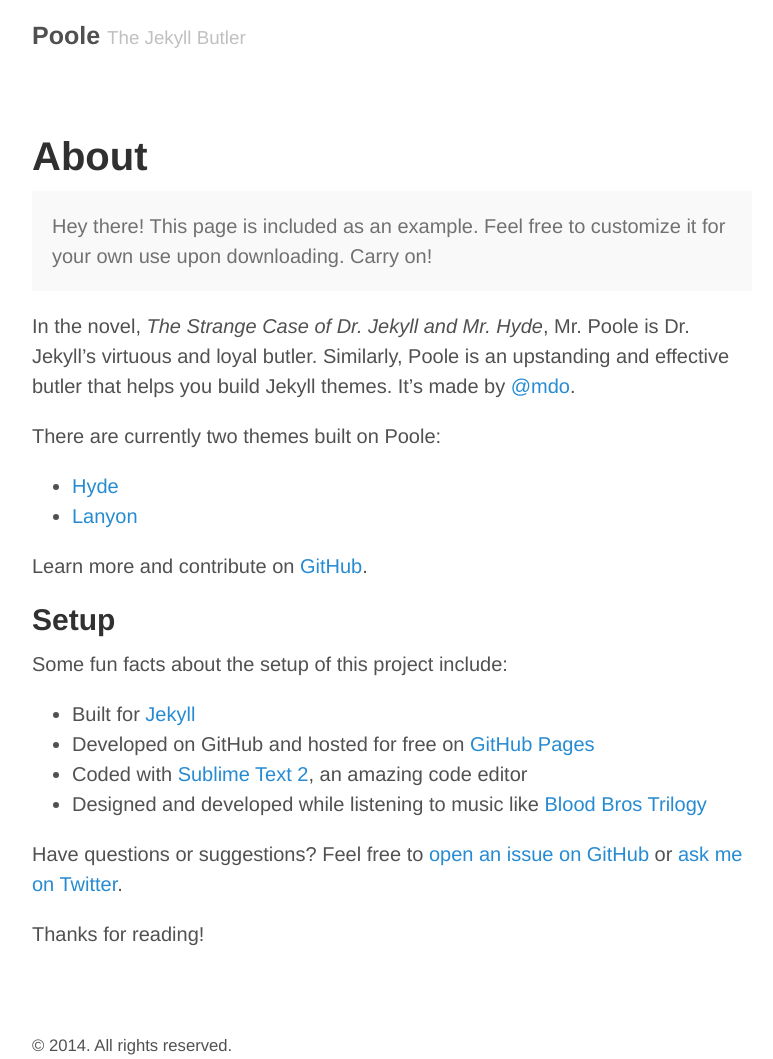
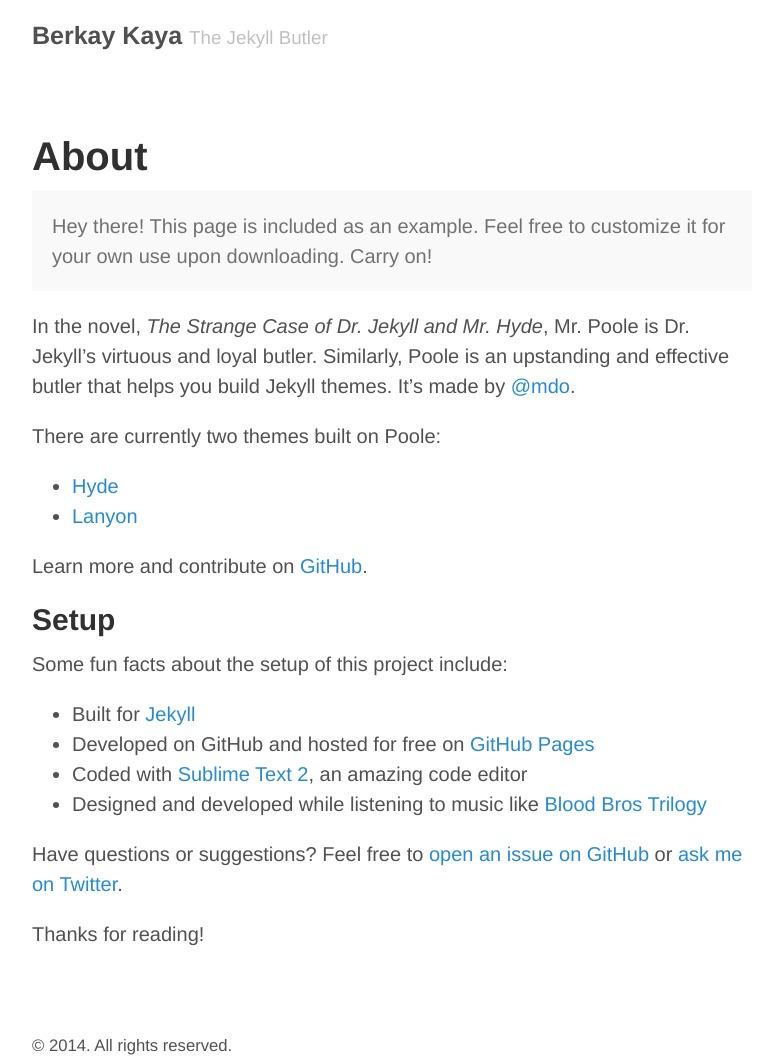
Before and after one commit to berkayk/berkayk.github.io, a Jekyll site: the page built from about.md, in a window 1280 px wide. Shown: the whole page, without its empty margins (248-1021 px from the left). Built offline with Jekyll 4.4.1, drawn with Linux system fonts in a browser that asks for light colours.

Commit message:
Title updates

```diff
--- a/_config.yml
+++ b/_config.yml
@@ -3,7 +3,7 @@ permalink:        pretty
 relative_permalinks: true
 
 # Setup
-title:            Poole
+title:            Berkay Kaya
 tagline:          The Jekyll Butler
 url:              http://getpoole.com
 paginate:         1
```
